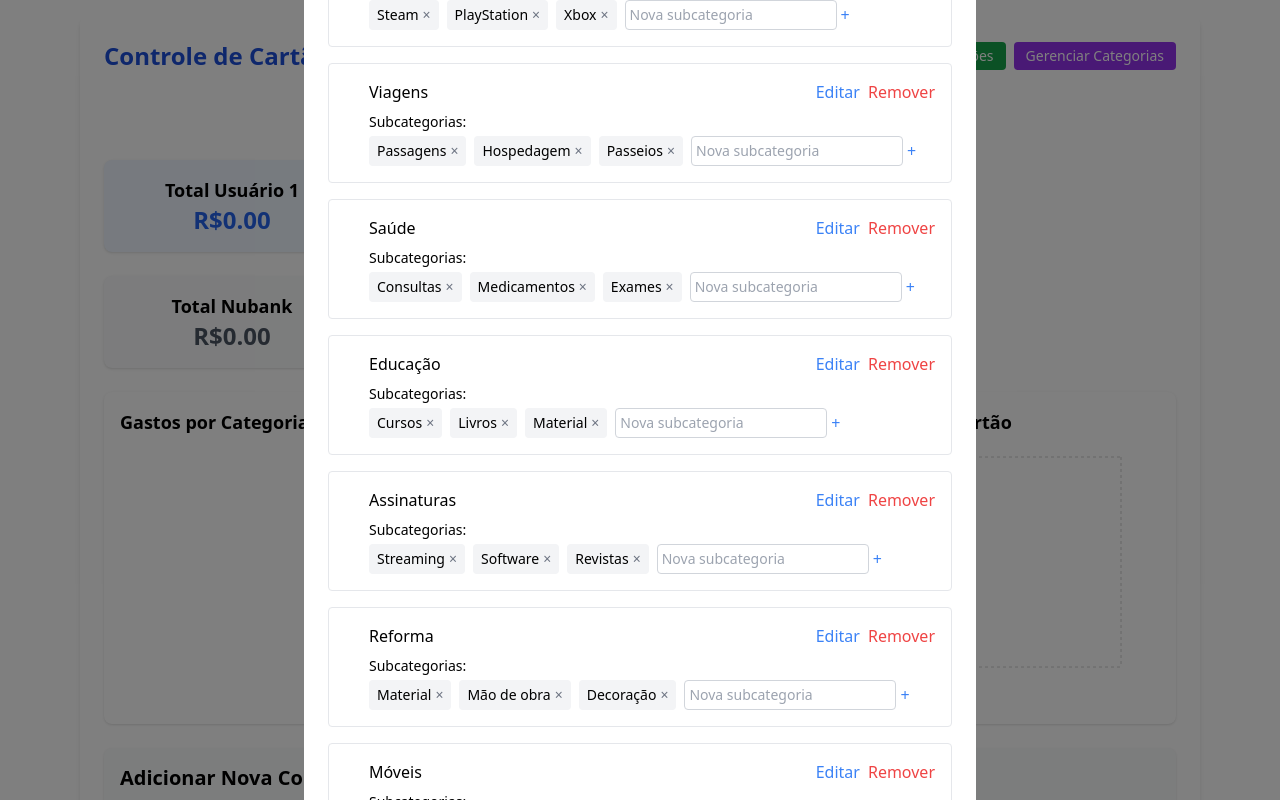
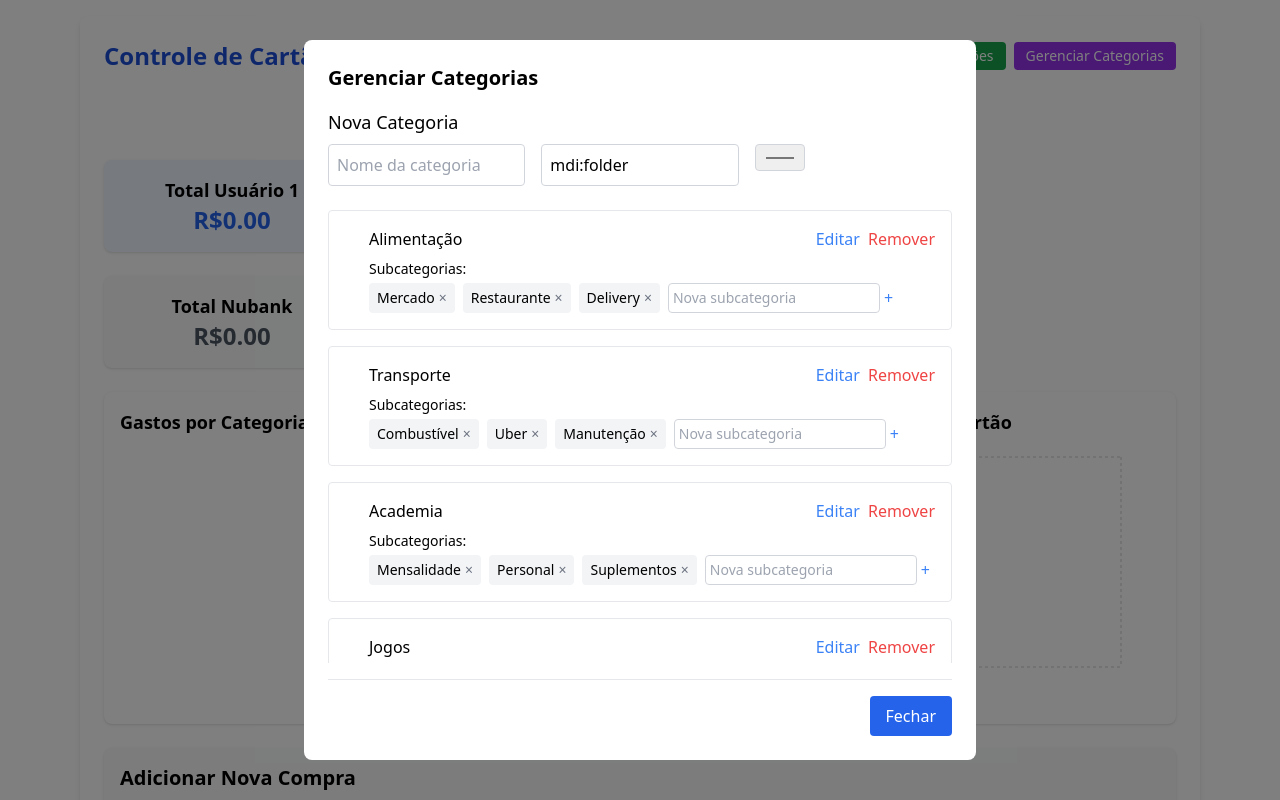
Before and after one commit to joaozamberlan/controle-cartao, a React (Create React App) app: page / in a window 1280 px wide. Both pictures are taken after a click on the button "Gerenciar Categorias". Shown: the top 800 px of the page. Built offline with nearby package versions, Linux system fonts and the light colour scheme; some icons are missing.

Commit message:
fix ger categ

```diff
--- a/src/App.js
+++ b/src/App.js
@@ -923,9 +923,10 @@ export default function App() {
 
         {mostrarModalCategorias && (
           <div className="fixed inset-0 bg-black bg-opacity-50 flex items-center justify-center z-50">
-            <div className="bg-white rounded-lg p-6 max-w-2xl w-full">
+            <div className="bg-white rounded-lg p-6 max-w-2xl w-full max-h-[90vh] flex flex-col m-4">
               <h2 className="text-xl font-semibold mb-4">Gerenciar Categorias</h2>
 
+              <div className="overflow-y-auto flex-1"> {/* Container com scroll */}
                 <div className="mb-6">
                   <h3 className="text-lg font-medium mb-2">Nova Categoria</h3>
                   <div className="grid grid-cols-1 md:grid-cols-3 gap-4">
@@ -961,8 +962,6 @@ export default function App() {
                   </div>
                 </div>
 
-              <div className="mb-4">
-                <h3 className="text-lg font-medium mb-2">Categorias Existentes</h3>
                 <div className="space-y-4">
                   {categorias.map((categoria) => (
                     <div key={categoria.id} className="border p-4 rounded">
@@ -1031,7 +1030,7 @@ export default function App() {
                 </div>
               </div>
 
-              <div className="flex justify-end">
+              <div className="flex justify-end mt-4 pt-4 border-t">
                 <button
                   onClick={fecharModalCategorias}
                   className="bg-blue-600 text-white py-2 px-4 rounded hover:bg-blue-700"
```
Lines whose indentation alone changed are shown as unchanged.
